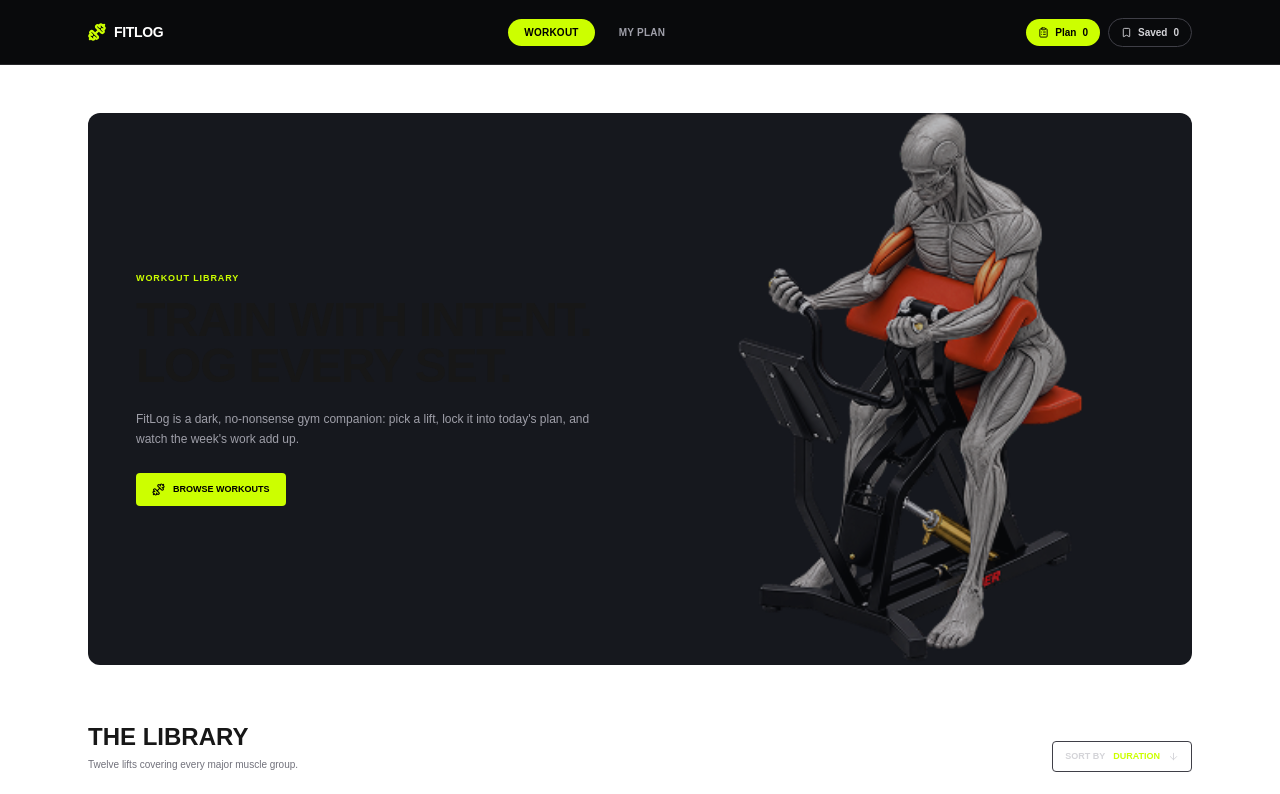
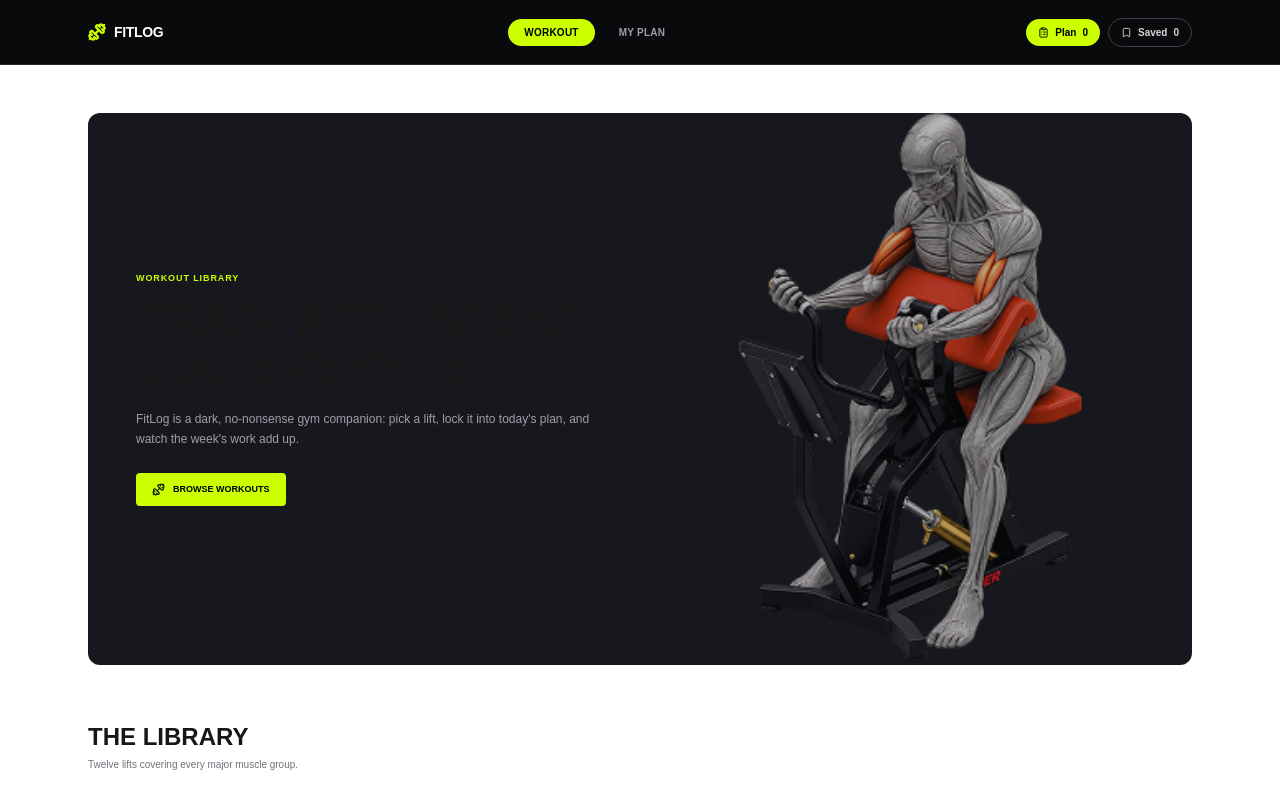
Before and after one commit to tayassukmdabir95/nextappprac, a Next.js app: page / in a window 1280 px wide. Shown: the top 794 px of the page. Built offline with nearby package versions, Linux system fonts and the light colour scheme; grey boxes are pictures that could not be loaded.

Commit message:
READMEADDED

```diff
--- a/app/my-plan/page.js
+++ b/app/my-plan/page.js
@@ -10,7 +10,8 @@ import {
   Flame,
   Search,
   Star,
-  Trash2,
+
+  X,
 } from "lucide-react";
 
 export default function MyPlanPage() {
@@ -297,7 +298,7 @@ const totalCalories = currentWorkouts.reduce(
                     className="inline-flex items-center justify-center rounded border border-zinc-700 p-2 text-zinc-400 transition hover:border-red-400 hover:text-red-400"
                     aria-label={`Remove ${workout.name}`}
                   >
-                    <Trash2 size={14} />
+                    <X size={14} />
                   </button>
                 </div>
               </article>
--- a/app/page.js
+++ b/app/page.js
@@ -145,11 +145,7 @@ export default function Home() {
             </p>
           </div>
 
-          <button className="flex w-fit items-center gap-2 rounded border border-zinc-700 px-3 py-2 text-[9px] font-bold uppercase text-zinc-300">
-            Sort By
-            <span className="text-[#ccff00]">Duration</span>
-            <ArrowDown size={11} />
-          </button>
+
         </div>
 
         {isLoading ? (
```
Also changed, not shown: 1 other file (tests, documents, lock files or other folders).
